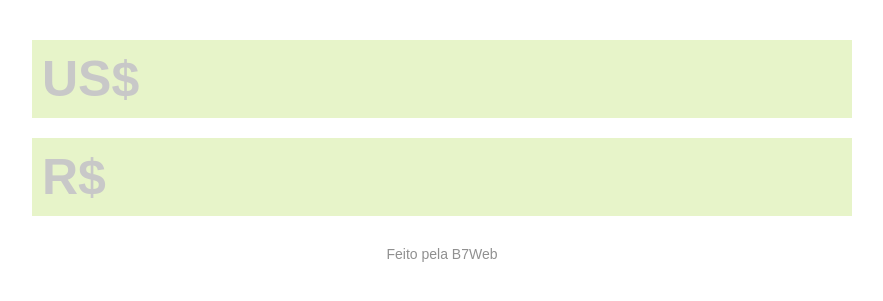
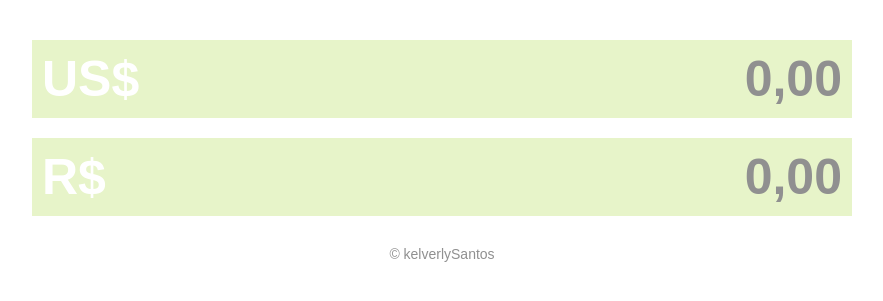
Before and after one commit to kelverly/conversor, a plain HTML site: page index.html in a window 1280 px wide. Shown: the part 123-424 px from the top of the page, without its empty margins (198-1081 px from the left). Drawn offline with Linux system fonts and the light colour scheme.

Commit message:
new update

```diff
--- /dev/null
+++ b/assets/main.js
@@ -0,0 +1,72 @@
+//difinindo as variaveis
+let dolar = 5.49
+let usdInput = document.querySelector('#usd')
+let brlInput = document.querySelector('#brl')
+
+
+usdInput.addEventListener('keyup', () =>{
+   convert('usd-to-brl')
+})
+
+brlInput.addEventListener('keyup', () =>{
+   convert('brl-to-usd')
+})
+
+
+usdInput.addEventListener('blur', () =>{
+    usdInput.value = formatMoeda(usdInput.value)
+})
+
+brlInput.addEventListener('blur', () =>{
+    brlInput.value = formatMoeda(brlInput.value)
+})
+
+usdInput.value = '0,00'
+convert ('usd-to-brl')
+//funções
+
+function formatMoeda(value){
+    //ajustar o valor
+    let fixedValue = fixValue(value)
+    //utilizar função de formatar
+    let options = {
+        useGrouping: false,
+        minimumFractionDigits: 2
+    }
+    let format = new Intl.NumberFormat('pt-BR', options)
+
+    //retorna o valor formatado
+    return format.format(fixedValue)
+}
+function fixValue(value){
+    let fixedValue = value.replace(',', '.')
+    let flutuaValue = parseFloat(fixedValue)
+    if (flutuaValue == NaN){
+         flutuaValue = 0
+    }
+    return flutuaValue
+
+}
+
+function convert (type){
+    if(type == 'usd-to-brl'){
+        //ajustar o valor
+        let fixedValue = fixValue (usdInput.value)
+        //converter o valor
+        let res = fixedValue * dolar
+        res = res.toFixed(2)
+        //mostra no campo de real
+        brlInput.value = formatMoeda(res)
+
+    }
+    if (type == 'brl-to-usd'){
+        //ajustar o valor
+        let fixedValue = fixValue(brlInput.value)
+        //converter o valor
+        let res = fixedValue / dolar
+        res = res.toFixed(2)
+        //mostra no campo de dolar
+        usdInput.value = formatMoeda(res)
+    }
+
+}
--- a/assets/style.css
+++ b/assets/style.css
@@ -49,7 +49,7 @@ main section {
 main section span {
     display: block;
     margin-right: 1rem;
-    color: var(--secondary-light);
+    color: #FFF;
     font-size: 5rem;
 }
 
--- a/index.html
+++ b/index.html
@@ -5,28 +5,37 @@
     <meta charset="UTF-8">
     <meta name="viewport" content="width=device-width, initial-scale=1.0">
     <title>Dolar para Real</title>
-    <link rel="stylesheet" href="assets/style.css" />
+    <link rel="stylesheet" href="assets/style.css">
 </head>
 
 <body>
     <header>
-        <img src="assets/logo.png" alt="Conversor" />
+        <img src="assets/logo.png" alt="Conversor">
     </header>
 
     <main>
         <section>
             <span class="cur">US$</span>
-            <input id="usd" type="text" />
+            <input id="usd" type="text">
         </section>
         <section>
             <span class="cur">R$</span>
-            <input id="brl" type="text" />
+            <input id="brl" type="text">
         </section>
     </main>
 
     <footer>
-        Feito pela B7Web
+        <p>&copy; kelverlySantos</p>
     </footer>
+
+
+
+
+
+    <script src="assets/main.js"></script>
 </body>
 
+
+
+
 </html>
```
